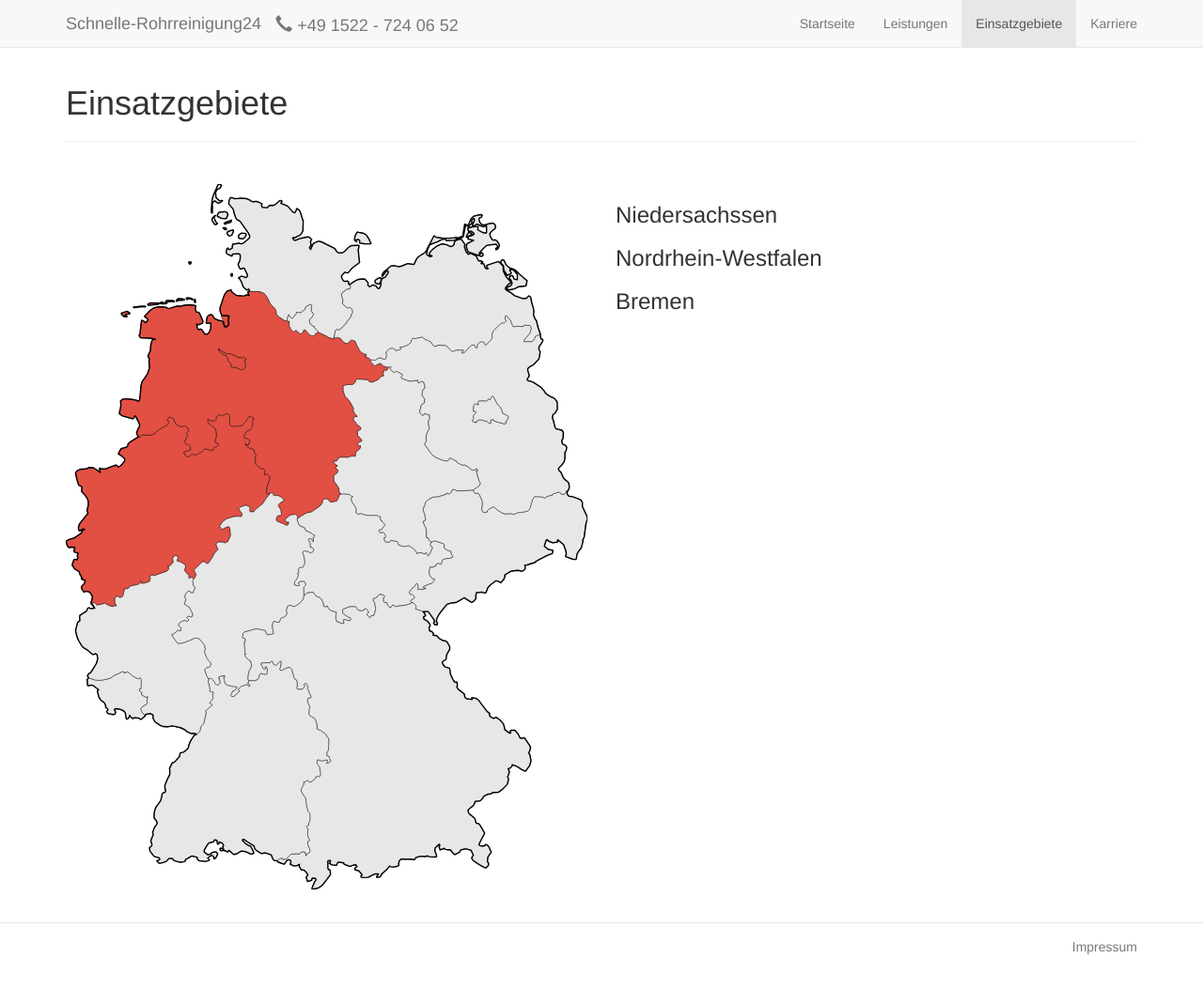
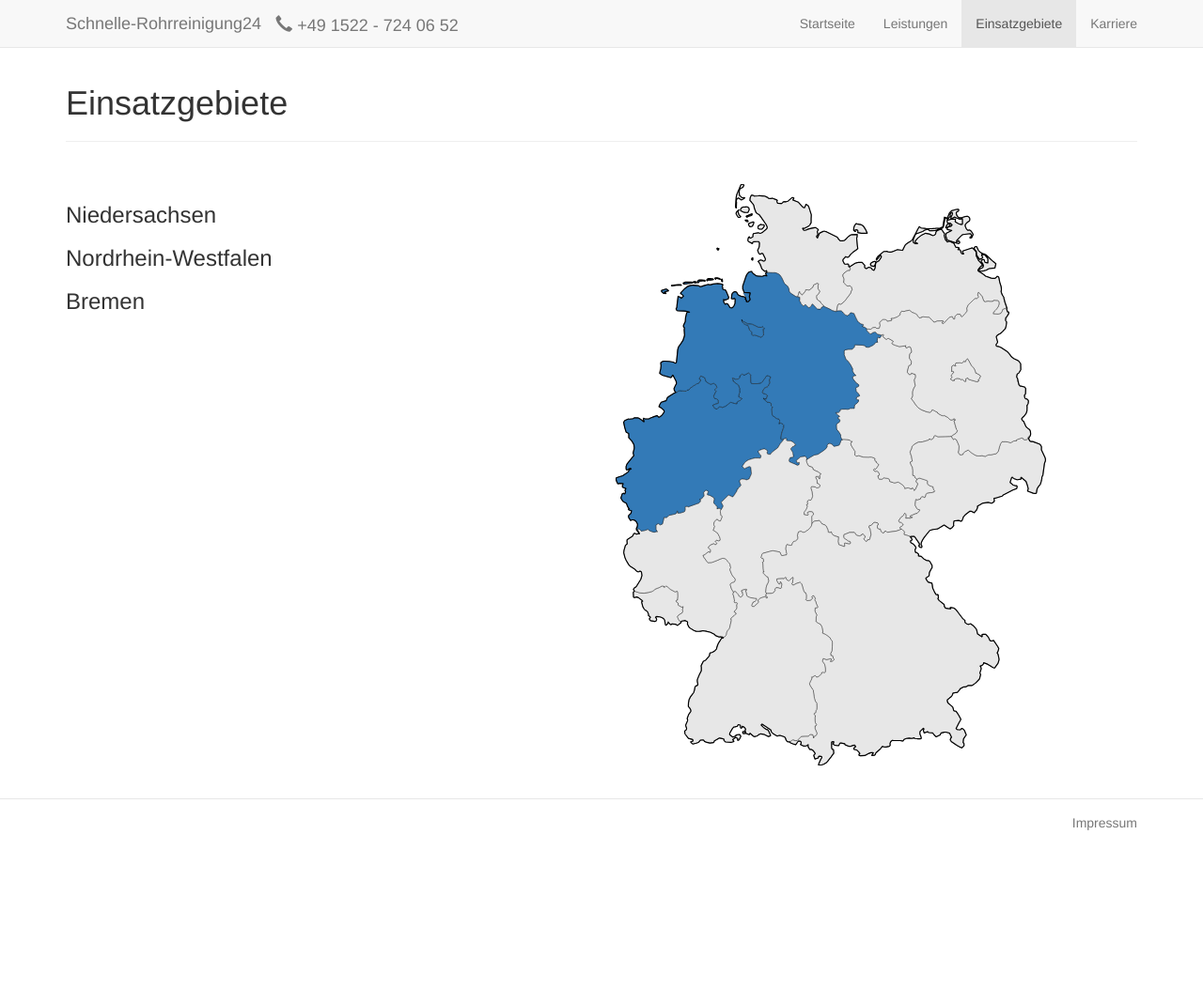
Before and after one commit to schnelle-rohrreinigung24/website, a Jekyll site: the page built from einsatzgebiete.html, in a window 1280 px wide and 1053 px high. Shown: the whole window at 94% size. Built offline with Jekyll 4.4.1, drawn with Linux system fonts in a browser that asks for light colours.

Commit message:
leistungen - überschriften keine margin

```diff
--- a/assets/css/all.scss
+++ b/assets/css/all.scss
@@ -2,8 +2,10 @@
 ---
 
 @import "framework/bootstrap";
+
+@import "custom/map";
 @import "custom/variables";
 
 @import "sections/common";
+@import "sections/leistungen";
 @import "sections/footer";
-@import "custom/map";
--- /dev/null
+++ b/assets/css/sections/_leistungen.scss
@@ -0,0 +1,5 @@
+.leistungen {
+  h3 {
+    margin-top: 0;
+  }
+}
--- a/einsatzgebiete.html
+++ b/einsatzgebiete.html
@@ -10,12 +10,15 @@
 
     <div class="row">
         <div class="col-md-6">
-            {% include Karte_Deutschland.svg %}
-        </div>
-        <div class="col-md-6">
-            <h3>Niedersachssen</h3>
+            <h3>Niedersachsen</h3>
             <h3>Nordrhein-Westfalen</h3>
             <h3>Bremen</h3>
+        </div>
+
+        <hr class="col-xs-12 visible-xs visible-sm">
+
+        <div class="col-md-5">
+            {% include Karte_Deutschland.svg %}
         </div>
     </div>
 
```
Also changed, not shown: leistungen.html (+3 -93 lines).
